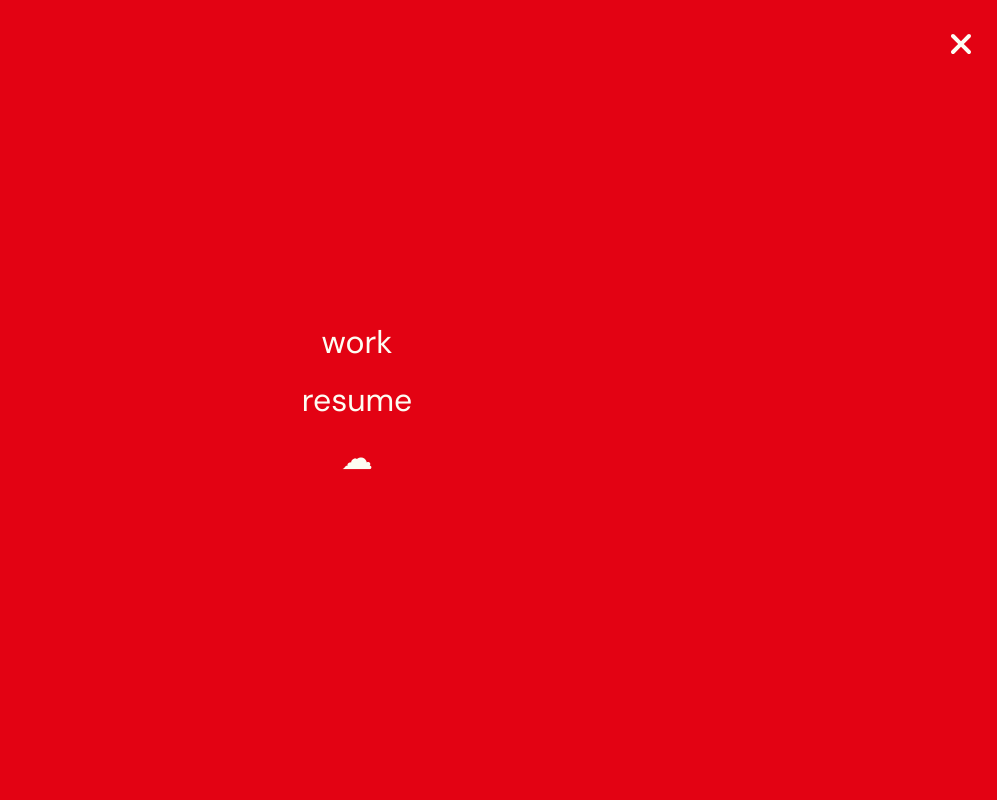
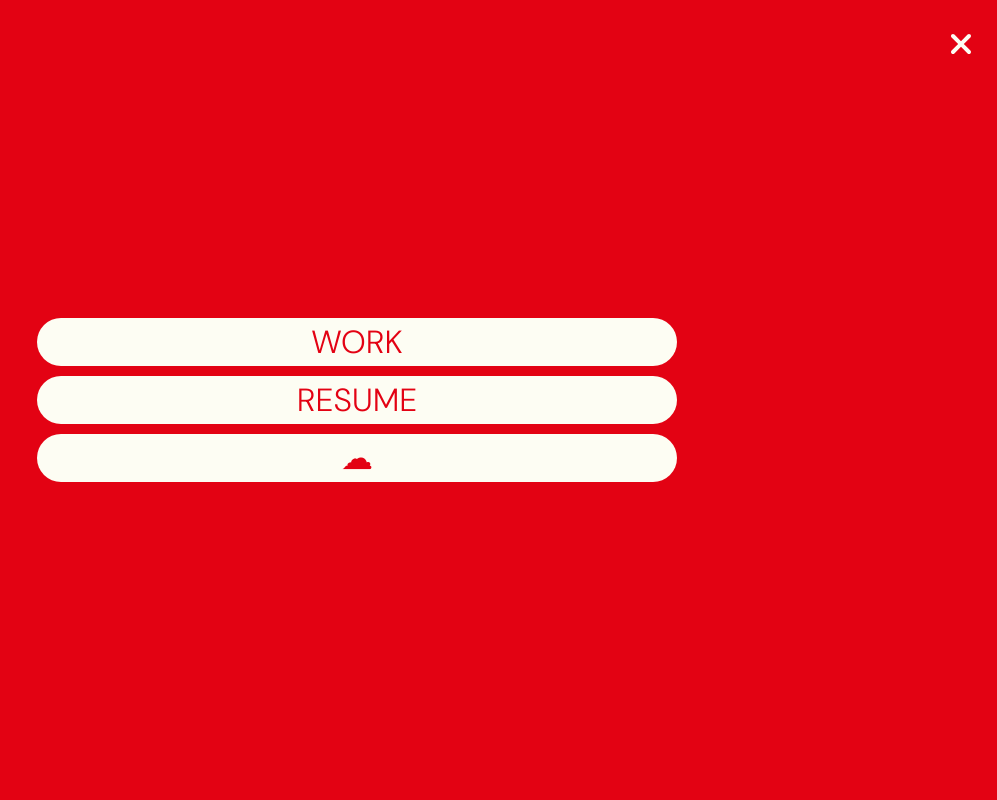
Before and after one commit to irene-panis/portfolio2024, a React (Vite) app: page / in a window 1280 px wide. Both pictures are taken after a click on the icon 1253 px from the left and 32 px from the top of the page. Shown: the top 800 px of the page, without its empty margins (283-1280 px from the left). Built offline with nearby package versions, Linux system fonts and the light colour scheme.

Commit message:
make links in navbar evenly wide

```diff
--- a/src/index.css
+++ b/src/index.css
@@ -52,6 +52,15 @@ h1 {
   justify-content: center;
   gap: 10px;
   font-size: 2em;
+}
+
+.showNav li,
+.mobile-mode {
+  background-color: var(--nav-text-color);
+  color: var(--nav-color);
+  border-radius: 30px;
+  width: 50%;
+  text-align: center;
 }
 
 .closeButton {
--- a/src/sections/Navbar.jsx
+++ b/src/sections/Navbar.jsx
@@ -23,8 +23,8 @@ export const Navbar = () => {
 
   return (
     <nav className="sticky p-5 h-[4rem]">
-      <div className="flex h-full justify-between lowercase items-center">
-        <ul className={`nav-links flex flex-col ${showNav ? `showNav` : ``}`}>
+      <div className="flex h-full justify-between lowercase items-center font-light">
+        <ul className={`nav-links flex flex-col uppercase ${showNav ? `showNav` : ``}`}>
           <li><a href="#work" onClick={() => setShowNav(false)}>Work</a></li>
           <li><a href="#resume" onClick={() => setShowNav(false)}>Resume</a></li>
           <ModeButton
```
